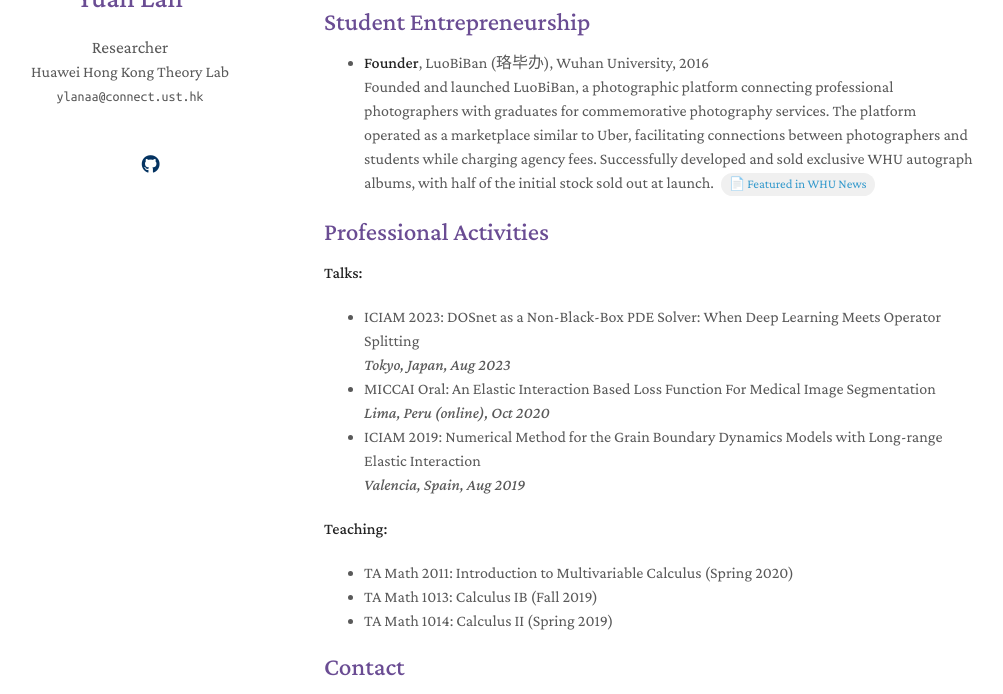
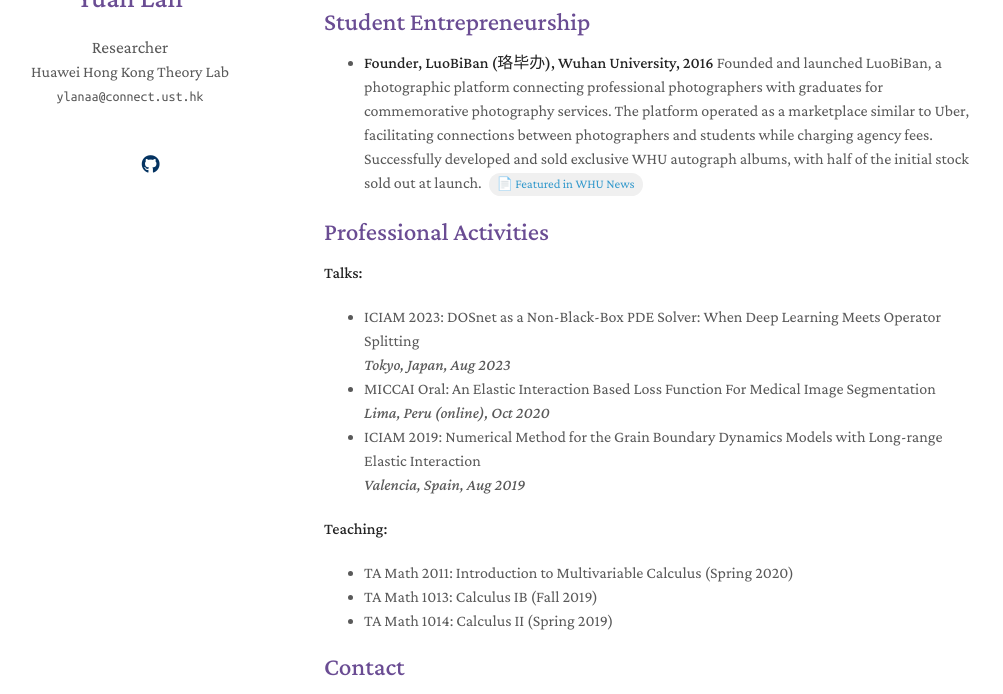
Before and after one commit to charrywhite/charrywhite.github.io, a Jekyll site: the page built from index.md, in a window 1280 px wide and 900 px high, scrolled down 1534 px, cut to the strip 206-900 px from the top of the window. Shown: the whole strip, without its empty margins (146-1149 px from the left). Built offline with Jekyll 4.4.1, drawn with Linux system fonts in a browser that asks for light colours; nearby versions of some CDN libraries; a style sheet for code colours, icons or effects is not loaded; our own code applies the rules of GitHub Pages for plain Markdown files.

```diff
--- a/index.md
+++ b/index.md
@@ -69,7 +69,7 @@ Dr. Lan's work lies at the intersection of mathematics, AI, and computer vision,
 
 ## Student Entrepreneurship
 
-- **Founder**, LuoBiBan (珞毕办), Wuhan University, 2016
+- **Founder, LuoBiBan (珞毕办), Wuhan University, 2016**
 Founded and launched LuoBiBan, a photographic platform connecting professional photographers with graduates for commemorative photography services. The platform operated as a marketplace similar to Uber, facilitating connections between photographers and students while charging agency fees. Successfully developed and sold exclusive WHU autograph albums, with half of the initial stock sold out at launch. <span style="display: inline-block; margin: 2px 4px; padding: 2px 8px; background-color: #f0f0f0; border-radius: 12px; font-size: 0.8em; color: #333; text-decoration: none;">📄 [Featured in WHU News](https://en.whu.edu.cn/info/1050/2404.htm)
 
 ## Professional Activities
```
